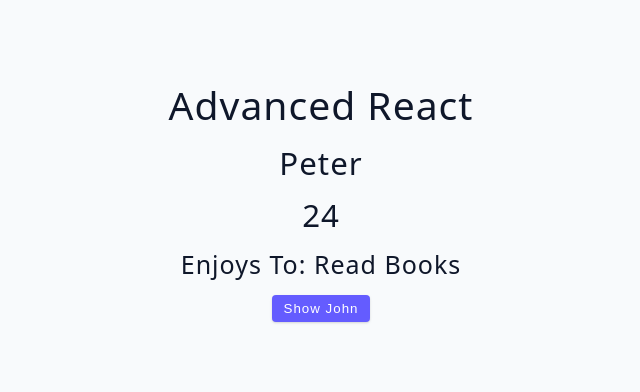
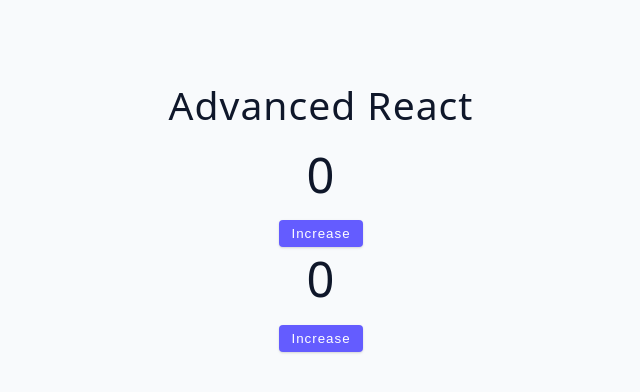
Before and after one commit to luisabianca/react-hooks, a React (Vite) app: page / in a window 1280 px wide. Shown: the top 392 px of the page, without its empty margins (319-959 px from the left). Built offline with nearby package versions, Linux system fonts and the light colour scheme.

Commit message:
learn how to update current value console log use state

```diff
--- a/src/App.jsx
+++ b/src/App.jsx
@@ -1,10 +1,12 @@
-import Starter from './tutorial/01-useState/starter/04-useState-object'
+import Starter from './tutorial/01-useState/starter/05-useState-gotcha'
+import Final from './tutorial/01-useState/final/05-useState-gotcha'
 
 function App() {
   return (
     <div className='container'>
       <h2>Advanced React</h2>
       <Starter />
+      <Final />
     </div>
   );
 }
--- a/src/tutorial/01-useState/starter/05-useState-gotcha.jsx
+++ b/src/tutorial/01-useState/starter/05-useState-gotcha.jsx
@@ -1,5 +1,23 @@
+import { useState } from "react";
+
 const UseStateGotcha = () => {
-  return <h2>useState "gotcha"</h2>;
+
+  const [value, setValue] = useState(0);
+
+  const handleClick = () => {
+    setValue((currentState) => {
+      const newState = currentState + 1
+      console.log(newState);
+      return newState;
+    });
+  }
+
+  return (
+    <>
+      <h1>{value}</h1>
+      <button className="btn" onClick={handleClick}>Increase</button>
+    </>
+  )
 };
 
 export default UseStateGotcha;
```
